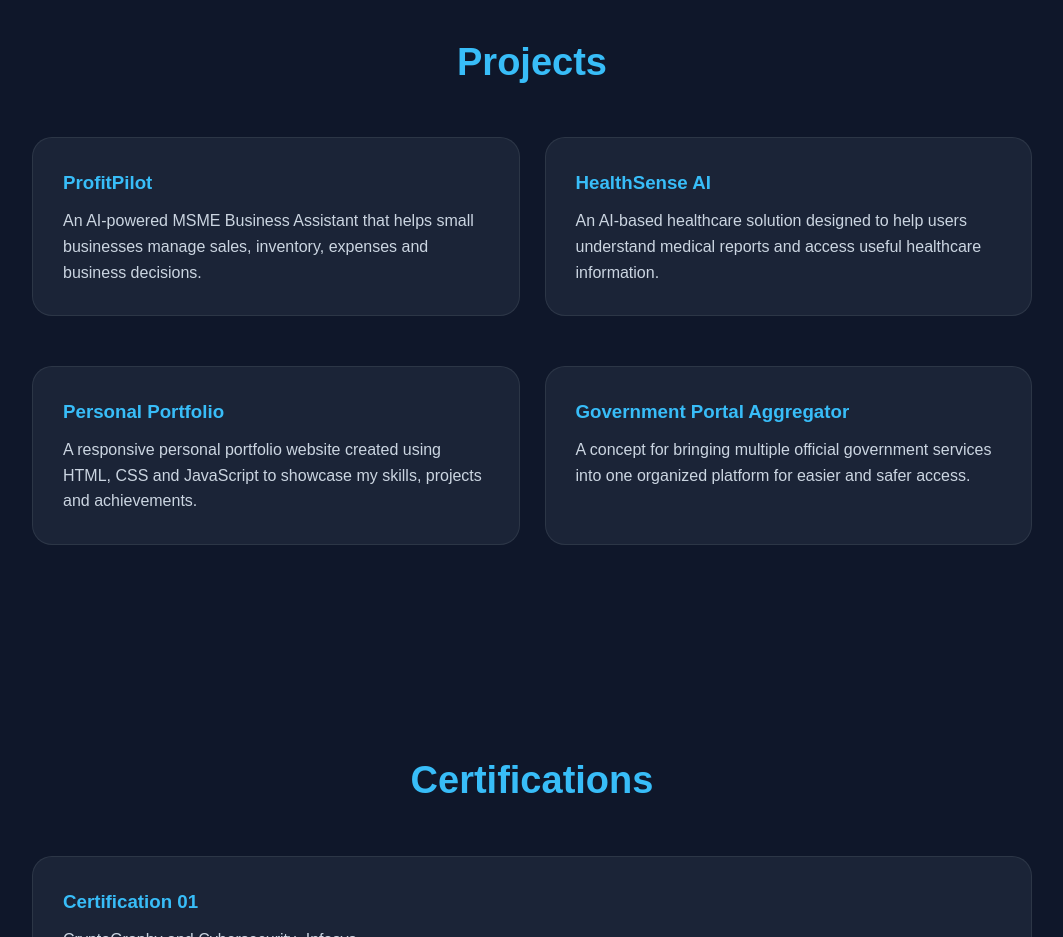
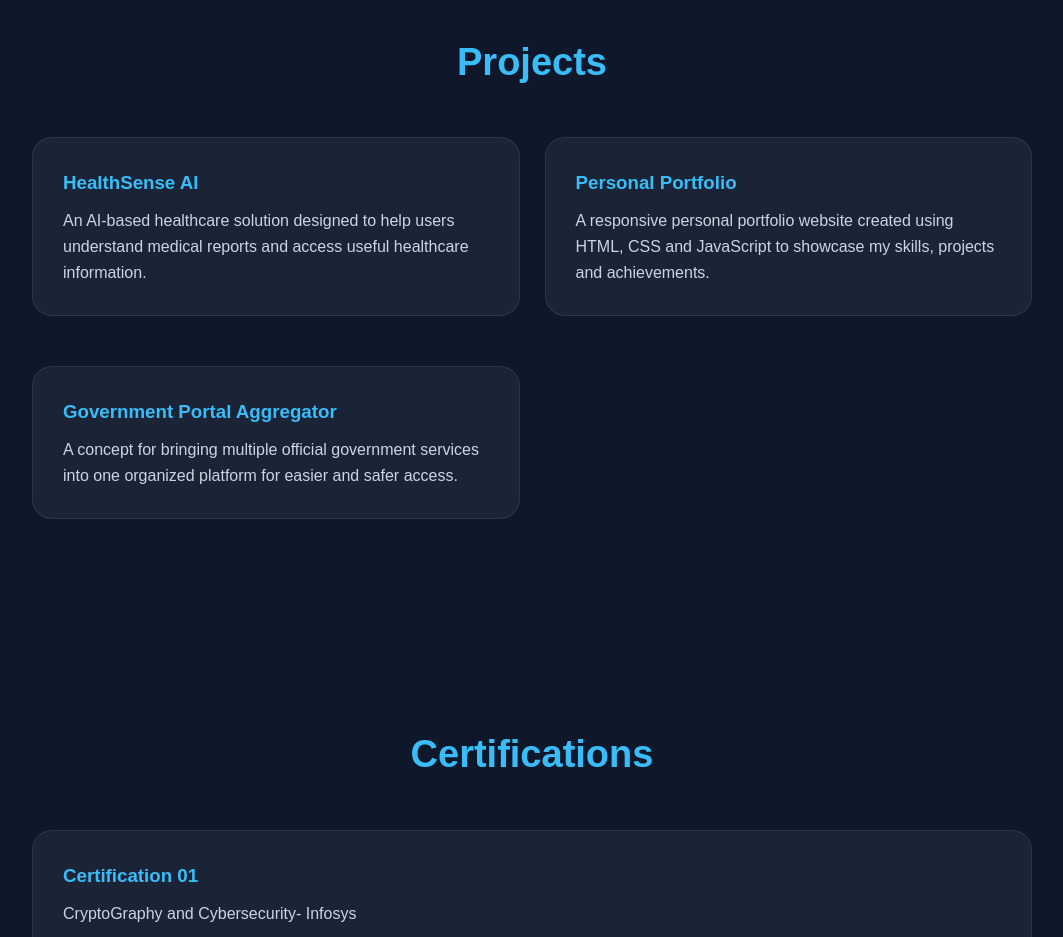
Before and after one commit to sanjitha2905/github-portfolio, a plain HTML site: page index.html in a window 1280 px wide. Shown: the part 2720-3657 px from the top of the page, without its empty margins (108-1171 px from the left). Drawn offline with Linux system fonts and the light colour scheme.

Commit message:
Add files via upload

```diff
--- a/index.html
+++ b/index.html
@@ -433,17 +433,6 @@
 
             <div class="project-grid">
 
-                <div class="card">
-
-                    <h3>ProfitPilot</h3>
-
-                    <p>
-                        An AI-powered MSME Business Assistant
-                        that helps small businesses manage sales,
-                        inventory, expenses and business decisions.
-                    </p>
-
-                </div>
 
 
                 <div class="card">
```
